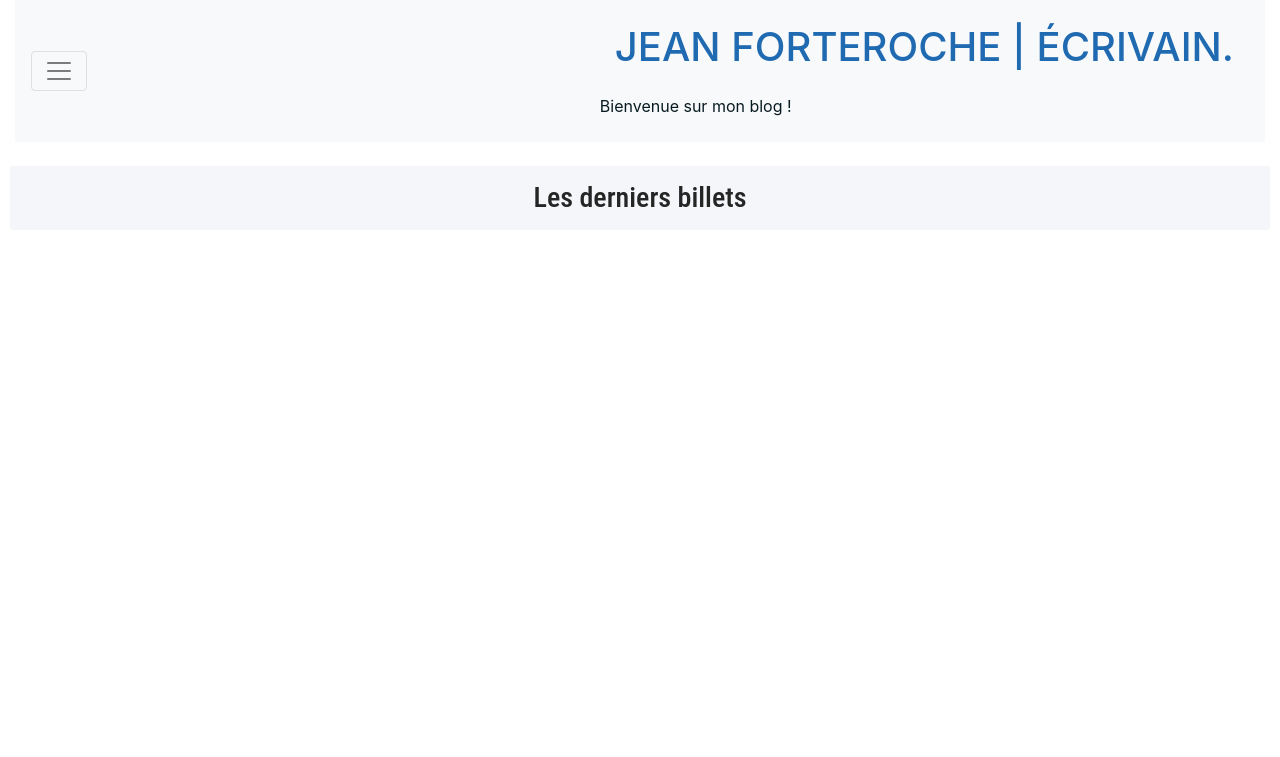
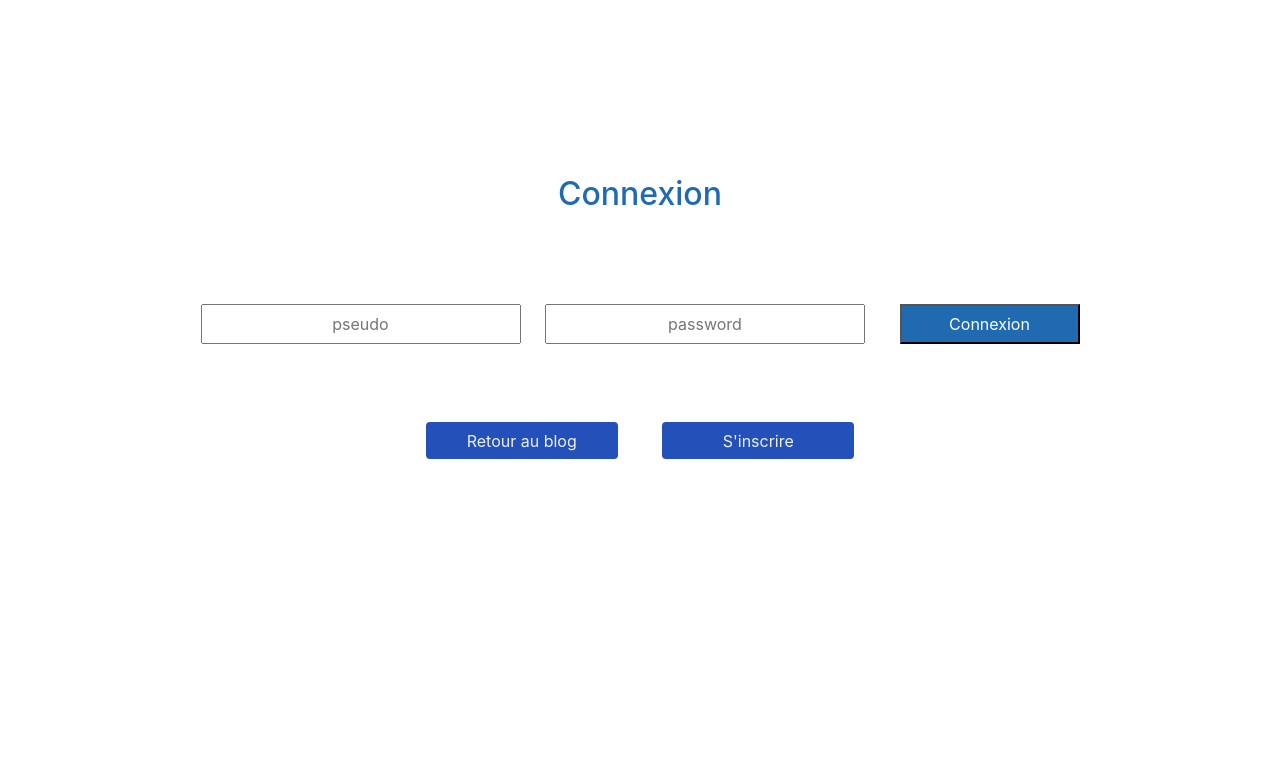
Before and after one commit to Montagne253/P4-Blog, a PHP site: page /index.php?action=connexion in a window 1280 px wide. Shown: the top 757 px of the page. Run offline with PHP 8.4, Linux system fonts and the light colour scheme; data that the repository does not hold is empty; some libraries are stand-ins or nearby versions.

Commit message:
Transformation MVC : Router

```diff
--- a/index.php
+++ b/index.php
@@ -4,81 +4,80 @@ session_start();
 require "model/BilletManager.php";
 require "model/Billet.php";
 
-$billetManager = new BilletManager;
-$billets = $billetManager->getList();
+require "model/CommentManager.php";
+require "model/Comment.php";
 
+require "model/ProfilManager.php";
+require "model/Profil.php";
+
+require('controller/frontend.php');
+
+$frontend = new Frontend;
+//$backend = new Backend;
+
+
+try {
+    if (isset($_GET['action'])) {
+        if ($_GET['action'] == 'listBillet') {
+            $frontend->listBillet();
+        } elseif ($_GET['action'] == 'billet')
+        {
+            $frontend->billet();
+        }
+        elseif ($_GET['action'] == 'connexion')
+        {
+            $frontend->connexion();
+        }
+        elseif ($_GET['action'] == 'profil')
+        {
+            $frontend->profil();
+        }
+        elseif ($_GET['action'] == 'create')
+        {
+            $frontend->create();
+        }
+        elseif ($_GET['action'] == 'deconnexion')
+        {
+            $frontend->deconnexion();
+        }
+        elseif ($_GET['action'] == 'editComment')
+        {
+            $frontend->comment();
+        }
+        elseif ($_GET['action'] == 'edit')
+        {
+            $frontend->edit();
+        }
+        elseif ($_GET['action'] == 'editProfil')
+        {
+            $frontend->editProfil();
+        }
+        elseif ($_GET['action'] == 'deleteComment')
+        {
+            $frontend->deleteComment();
+        }
+        elseif ($_GET['action'] == 'editBillet')
+        {
+            $frontend->editBillet();
+        }
+        elseif ($_GET['action'] == 'signin')
+        {
+            $frontend->signin();
+        }
+
+
+    }
+    else {
+            $frontend->listBillet();
+    }
+}
+catch(Exception $e) { // S'il y a eu une erreur, alors...
+    echo 'Erreur : ' . $e->getMessage();
+    require('view/errorView.php');
+}
+
+//$nombre = '1';
+//$int = (int) $nombre;
 
 
 ?>
-
-<!DOCTYPE html>
-<html>
-    <head>
-        <meta charset="utf-8" />
-        <title>Jean Laroche | Blog des écrivains</title>
-    <link href="public/projet4.css" rel="stylesheet" />
-    <link href="public/style.css" rel="stylesheet" />
-    <link rel="stylesheet" href="https://stackpath.bootstrapcdn.com/bootstrap/4.2.1/css/bootstrap.min.css" integrity="sha384-GJzZqFGwb1QTTN6wy59ffF1BuGJpLSa9DkKMp0DgiMDm4iYMj70gZWKYbI706tWS" crossorigin="anonymous">
-    </head>
-
-<body>
-
-<header>
-    <div class="container-fluid">
-
-        <div class="pos-f-t">
-            <div class="collapse" id="navbarToggleExternalContent">
-            <a class="navbar-brand" href="connexion.php">Admin</a>
-            </div>
-            <nav class="navbar navbar-light bg-light">
-                <button class="navbar-toggler" type="button" data-toggle="collapse" data-target="#navbarToggleExternalContent" aria-controls="navbarToggleExternalContent" aria-expanded="false" aria-label="Toggle navigation">
-                <span class="navbar-toggler-icon"></span>
-                </button>
-                <div class="title">
-                    <h1>JEAN FORTEROCHE | ÉCRIVAIN.</h1>
-                    <p>Bienvenue sur mon blog !</p>
-                </div>
-            </nav>
-        </div>
-    </div>
-
-</header>
-    <br>
-<h3>Les derniers billets</h3>
-    <!--Bllog/Billets  -->
-<section class="billet" id="billet">
-
-    <div class="billet__container">
-
-<?php foreach ($billets as $billet) { ?>
-
-        <div class="news">
-            <h3>
-
-                <?= htmlspecialchars($billet->title()) ?>
-                <br />
-                <div class="date">le <?= $billet->dateCreation() ?></div>
-            </h3>
-            <p>
-
-            <?= $resumeComment = $billet->content() ?>...
-            <br />
-            <em><a href="billet.php?billet=<?= $billet->id() ?>">Commentaires</a></em>
-            <a class="btn btn-primary_nav_edit" href="billet.php?billet=<?= $billet->id() ?>">Lire la suite</a>
-
-            </p>
-        </div>
-<?php } // Fin de la boucle des billet ?>
-
-    </div>
-
-</section>
-
-
-
-
-    <script src="https://code.jquery.com/jquery-3.3.1.slim.min.js" integrity="sha384-q8i/X+965DzO0rT7abK41JStQIAqVgRVzpbzo5smXKp4YfRvH+8abtTE1Pi6jizo" crossorigin="anonymous"></script>
-    <script src="https://cdnjs.cloudflare.com/ajax/libs/popper.js/1.14.6/umd/popper.min.js" integrity="sha384-wHAiFfRlMFy6i5SRaxvfOCifBUQy1xHdJ/yoi7FRNXMRBu5WHdZYu1hA6ZOblgut" crossorigin="anonymous"></script>
-    <script src="https://stackpath.bootstrapcdn.com/bootstrap/4.2.1/js/bootstrap.min.js" integrity="sha384-B0UglyR+jN6CkvvICOB2joaf5I4l3gm9GU6Hc1og6Ls7i6U/mkkaduKaBhlAXv9k" crossorigin="anonymous"></script>
-</body>
-</html>
```
